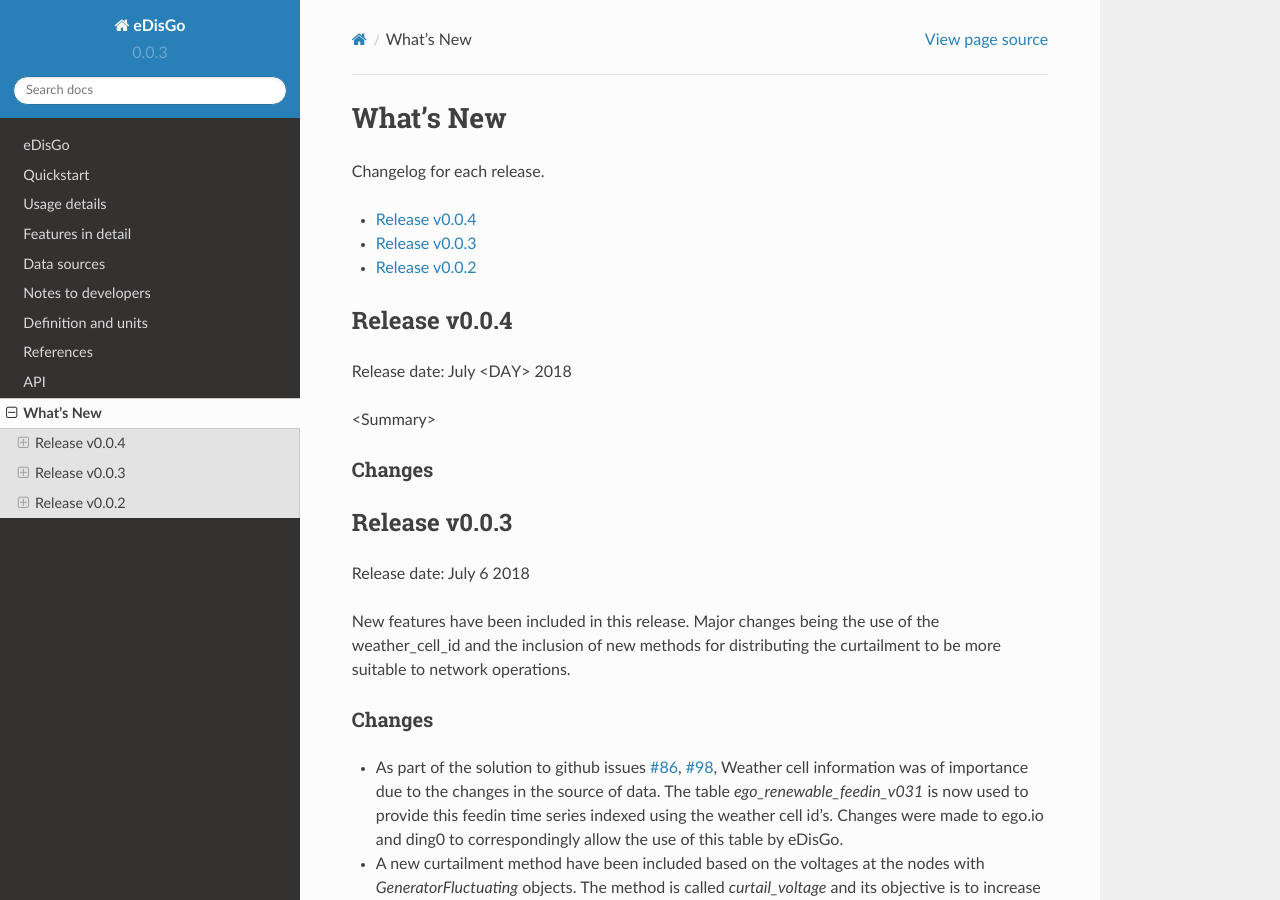
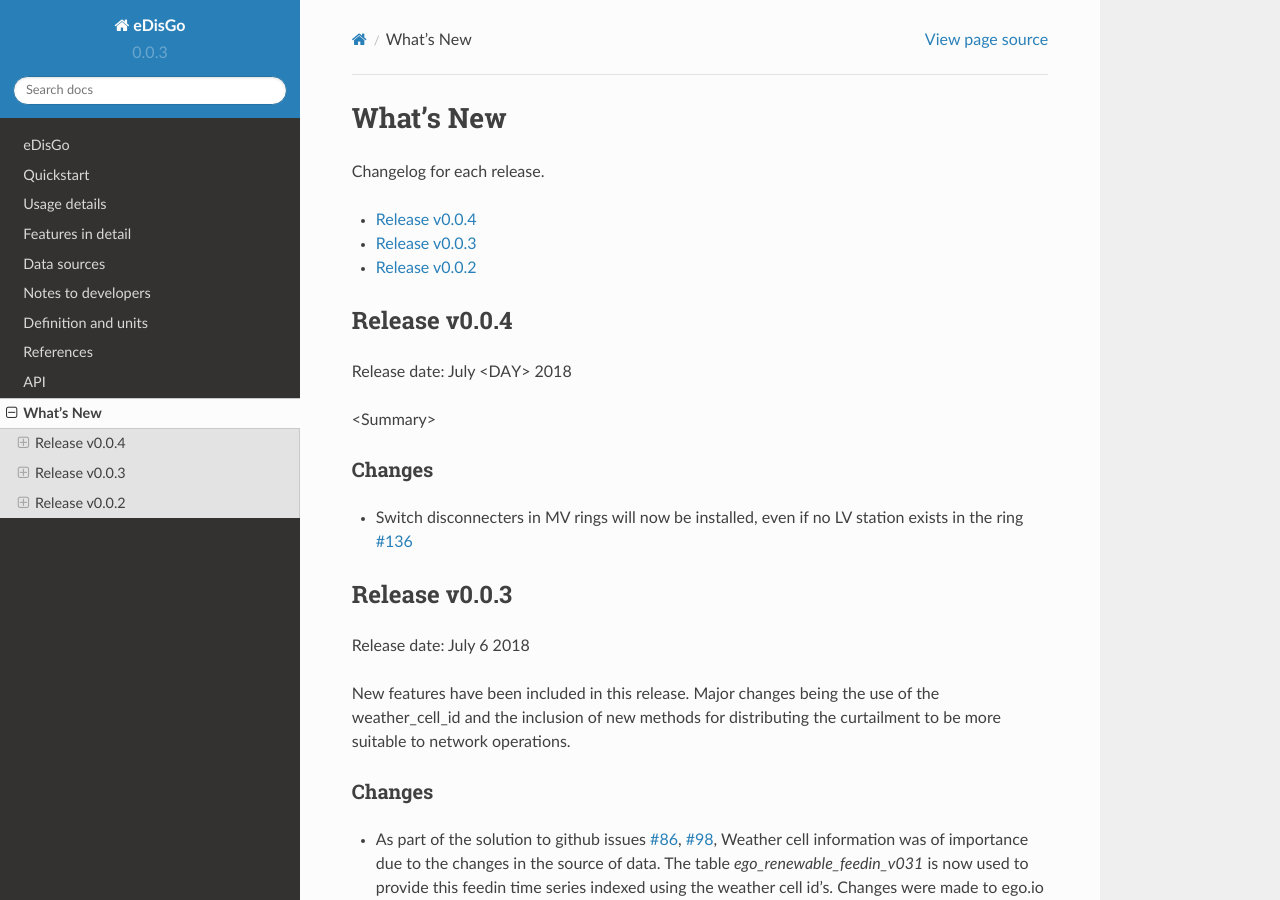
Before and after one commit to openego/eDisGo, a Sphinx documentation site: the page built from doc/whatsnew.rst, in a window 1280 px wide and 900 px high. Built offline with Sphinx 7.4.7 and the Read the Docs theme 2.0.0, drawn with Linux system fonts in a browser that asks for light colours; formulas are drawn with MathJax 3.

Commit message:
Describe change in "What's new"

```diff
--- a/doc/whatsnew/v0-0-4.rst
+++ b/doc/whatsnew/v0-0-4.rst
@@ -7,3 +7,6 @@ Release date: July <DAY> 2018
 
 Changes
 -------
+
+* Switch disconnecters in MV rings will now be installed, even if no LV station
+  exists in the ring `#136 <https://github.com/openego/eDisGo/issues/136>`_
```
